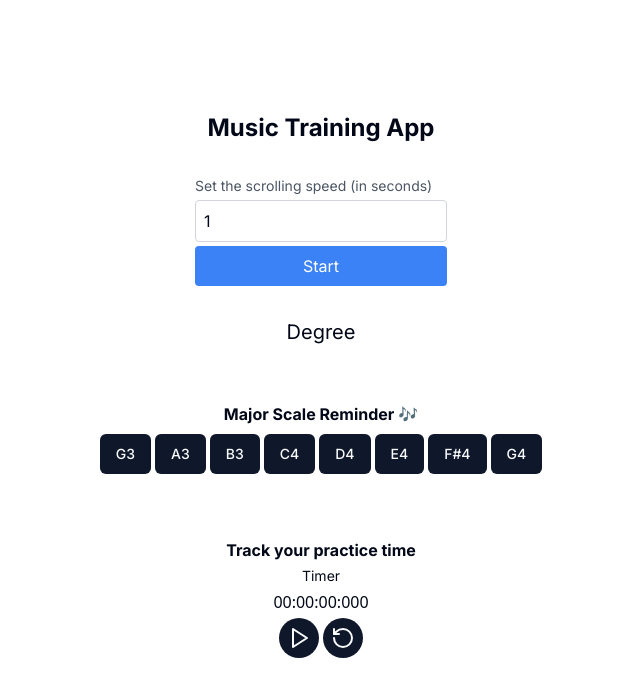
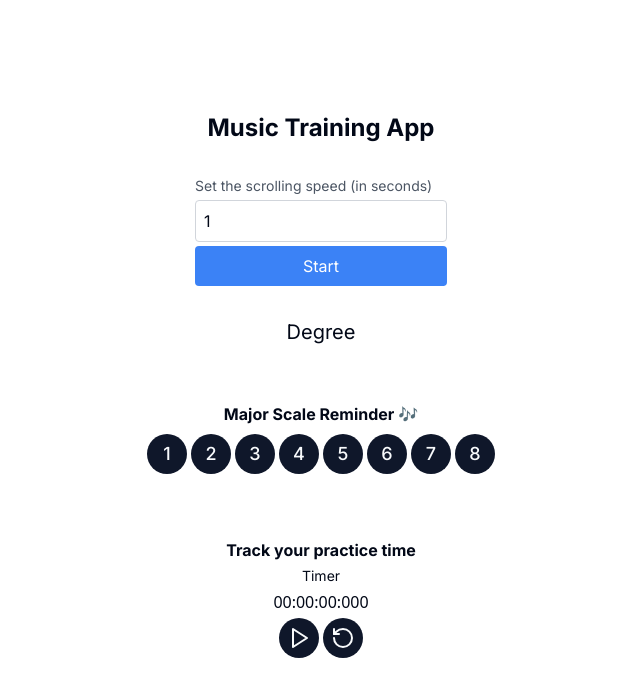
Before and after one commit to mahaultA/harmonear, a Next.js app: page / in a window 1280 px wide. Shown: the top 696 px of the page, without its empty margins (319-959 px from the left). Built offline with nearby package versions, Linux system fonts and the light colour scheme.

Commit message:
[MOD] Renommage de NotePlayer en ScalePlayer [MOD] ScalePlayer intègre maintenant la logique pour construire la gamme majeure (avec le nom des notes et la fréquence associée) à partir de n'importe quelle note grâce à patternMajorScale

```diff
--- a/app/page.jsx
+++ b/app/page.jsx
@@ -5,7 +5,7 @@ import NoteDisplay from "@/src/NoteDisplay";
 import Timer from "@/src/Timer";
 import { Button } from "@/components/ui/button";
 import { cn } from "@/lib/utils";
-import NotePlayer from "@/src/NotePlayer";
+import ScalePlayer from "@/src/ScalePlayer";
 import YoutubePlayer from "@/src/YoutubePlayer";
 
 const useRandomNoteScrolling = (isPlaying, speed) => {
@@ -65,7 +65,7 @@ export default function Home() {
         togglePlaying={togglePlaying}
       />
       <NoteDisplay currentNote={currentNote} />
-      <NotePlayer />
+      <ScalePlayer startNote="G3" />
       <YoutubePlayer />
       <Timer />
     </main>
--- a/src/NotePlayer.jsx
+++ /dev/null
@@ -1,55 +0,0 @@
-import React, { useState, useEffect } from "react";
-import { Button } from "@/components/ui/button";
-import { noteFrequencies } from "./noteFrequencies";
-
-const NotePlayer = () => {
-  const [audioContext, setAudioContext] = useState(null);
-
-  useEffect(() => {
-    const AudioContext = window.AudioContext || window.webkitAudioContext;
-    const context = new AudioContext();
-    setAudioContext(context);
-  }, []);
-
-  const createAndPlayOscillator = (frequency) => {
-    if (!audioContext) return;
-
-    const oscillator = audioContext.createOscillator();
-    oscillator.type = "sine";
-    oscillator.frequency.value = frequency;
-
-    oscillator.connect(audioContext.destination);
-    oscillator.start();
-
-    setTimeout(() => {
-      oscillator.stop();
-    }, 1000);
-  };
-
-  const playNote = (noteName) => {
-    const frequency = noteFrequencies[noteName];
-    if (frequency) {
-      createAndPlayOscillator(frequency);
-    } else {
-      console.error(`Note ${noteName} non supportée.`);
-    }
-  };
-
-  return (
-    <div className="my-8">
-      <p className="font-bold my-2 text-center">Major Scale Reminder 🎶</p>
-      <div className="flex gap-1">
-        <Button onClick={() => playNote("G3")}>G3</Button>
-        <Button onClick={() => playNote("A3")}>A3</Button>
-        <Button onClick={() => playNote("B3")}>B3</Button>
-        <Button onClick={() => playNote("C4")}>C4</Button>
-        <Button onClick={() => playNote("D4")}>D4</Button>
-        <Button onClick={() => playNote("E4")}>E4</Button>
-        <Button onClick={() => playNote("F#4")}>F#4</Button>
-        <Button onClick={() => playNote("G4")}>G4</Button>
-      </div>
-    </div>
-  );
-};
-
-export default NotePlayer;
--- /dev/null
+++ b/src/ScalePlayer.jsx
@@ -0,0 +1,77 @@
+import React, { useState, useEffect } from "react";
+import { Button } from "@/components/ui/button";
+import { noteFrequencies } from "./noteFrequencies";
+
+const patternMajorScale = [2, 2, 1, 2, 2, 2, 1];
+
+const ScalePlayer = ({ startNote }) => {
+  const [audioContext, setAudioContext] = useState(null);
+  const [majorScaleNotes, setMajorScaleNotes] = useState([]);
+
+  useEffect(() => {
+    const AudioContext = window.AudioContext || window.webkitAudioContext;
+    const context = new AudioContext();
+    setAudioContext(context);
+
+    // Build major scale notes
+    const buildMajorScale = () => {
+      let currentNote = startNote;
+      const notes = [startNote];
+      patternMajorScale.forEach((interval) => {
+        const nextNoteIndex =
+          Object.keys(noteFrequencies).indexOf(currentNote) + interval;
+        const nextNote = Object.keys(noteFrequencies)[nextNoteIndex];
+        notes.push(nextNote);
+        currentNote = nextNote;
+      });
+      setMajorScaleNotes(notes);
+    };
+
+    buildMajorScale();
+  }, [startNote]);
+
+  const createAndPlayOscillator = (frequency) => {
+    if (!audioContext) return;
+
+    const oscillator = audioContext.createOscillator();
+    oscillator.type = "sine";
+    oscillator.frequency.value = frequency;
+
+    oscillator.connect(audioContext.destination);
+    oscillator.start();
+
+    setTimeout(() => {
+      oscillator.stop();
+    }, 1000);
+  };
+
+  const playNote = (noteName) => {
+    const frequency = noteFrequencies[noteName];
+    if (frequency) {
+      createAndPlayOscillator(frequency);
+    } else {
+      console.error(`Note ${noteName} non supportée.`);
+    }
+  };
+
+  return (
+    <div className="my-8">
+      <p className="font-bold my-2 text-center">Major Scale Reminder 🎶</p>
+      <div className="flex flex-wrap justify-center gap-1">
+        {majorScaleNotes.map((note, index) => (
+          <Button
+            key={index}
+            onClick={() => playNote(note)}
+            className="flex flex-col rounded-full gap-0"
+            size="icon"
+          >
+            <span className="text-lg">{index + 1}</span>
+            {/* <span className="text-xs opacity-30">{note}</span> */}
+          </Button>
+        ))}
+      </div>
+    </div>
+  );
+};
+
+export default ScalePlayer;
--- a/src/YoutubePlayer.jsx
+++ b/src/YoutubePlayer.jsx
@@ -8,7 +8,7 @@ import YouTube from "react-youtube";
 
 const YoutubePlayer = () => {
   // ID de la vidéo YouTube que vous souhaitez lire
-  const videoId = "OfFP5T0yvvk";
+  const videoId = "IST7dd6yMOw";
 
   // Options pour le lecteur YouTube
   const opts = {
```
